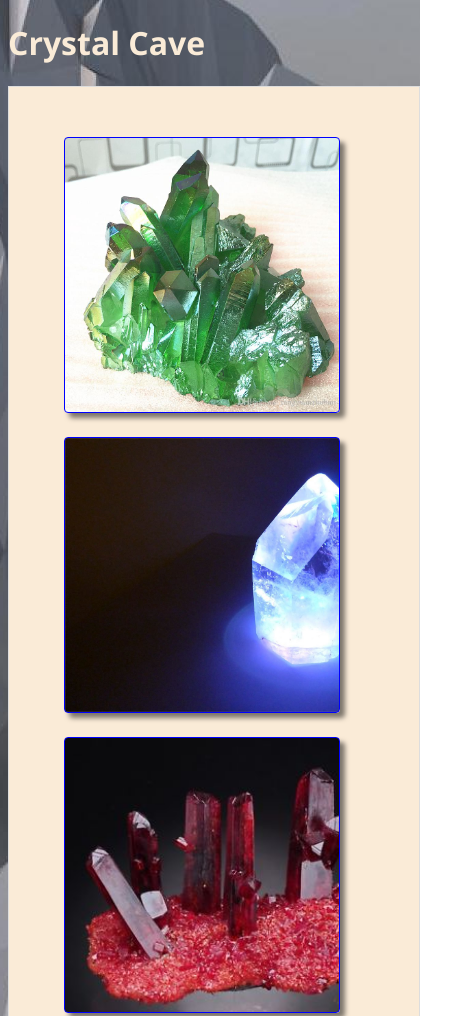
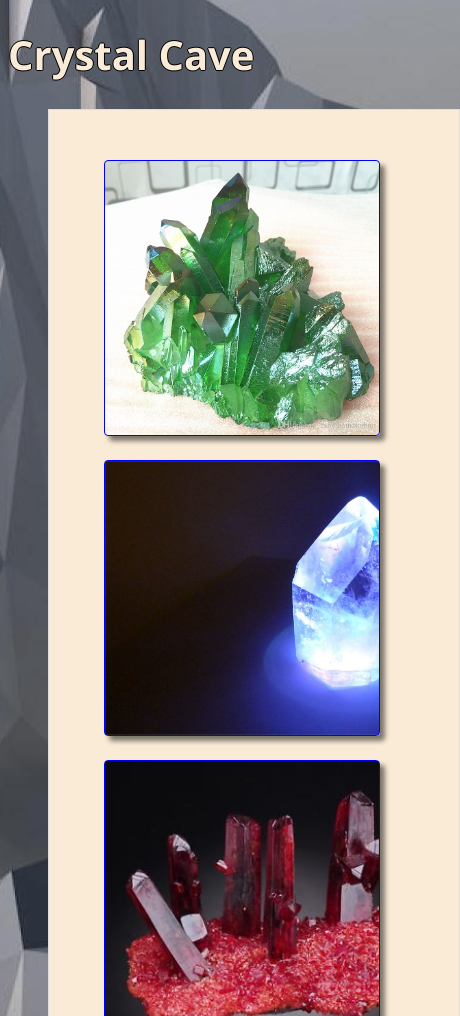
Before and after one commit to alexSamalot19/unit-4-game, a plain HTML site: page assets/images/Crystal Cave !!!!.html in a window 390 px wide. Shown: the top 1016 px of the page, 460 px wide, since content can reach past the window. Drawn offline with Linux system fonts and the light colour scheme; files whose address does not match are found by name.

Commit message:
All basic requirements met, aestetic design for busywork later

```diff
--- a/assets/css/style.css
+++ b/assets/css/style.css
@@ -27,6 +27,8 @@ body {
   h1 {
       font-family: 'Segoe UI', Tahoma, Geneva, Verdana, sans-serif;
       color: antiquewhite;
+      font-size: 40px;
+      text-shadow: -1px 0 black, 0 1px black, 1px 0 black, 0 -1px black;
   }
 
   .main-section {
--- a/assets/css/style640.css
+++ b/assets/css/style640.css
@@ -10,6 +10,8 @@ body {
    h1 {
     font-family: 'Segoe UI', Tahoma, Geneva, Verdana, sans-serif;
     color: antiquewhite;
+    font-size: 40px;
+      text-shadow: -1px 0 black, 0 1px black, 1px 0 black, 0 -1px black;
 }
 
    .container {
@@ -38,7 +40,7 @@ body {
     padding: 30px;
 
     /* Positioning */
-    margin: 0 0 40px;
+    margin: 0 40px 40px;
     background: antiquewhite;
 
     /* Visual */
--- a/assets/css/style768.css
+++ b/assets/css/style768.css
@@ -27,6 +27,8 @@ body {
   h1 {
     font-family: 'Segoe UI', Tahoma, Geneva, Verdana, sans-serif;
     color: antiquewhite;
+    font-size: 40px;
+      text-shadow: -1px 0 black, 0 1px black, 1px 0 black, 0 -1px black;
 }
 
   .main-section {
```
Also changed, not shown: assets/index.html (deleted, +0 -33 lines), index.html (+9 -2 lines).
